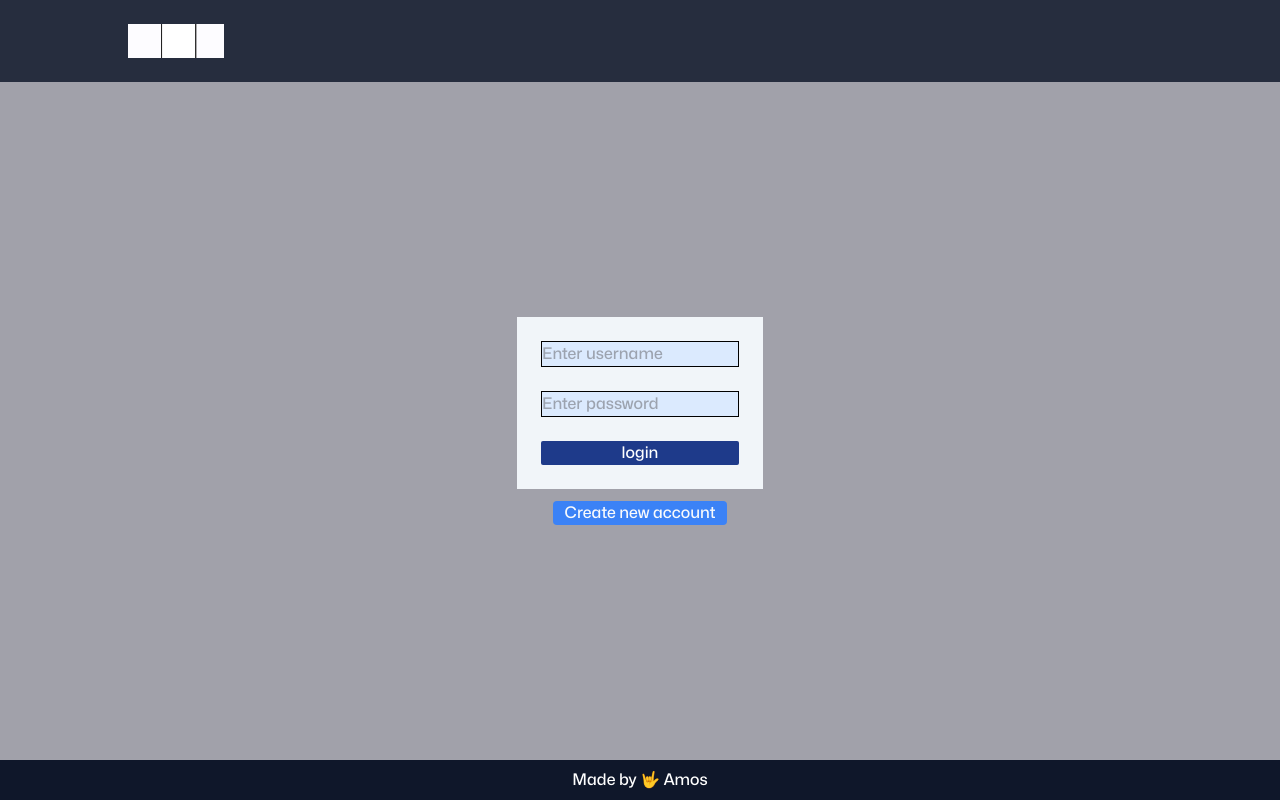
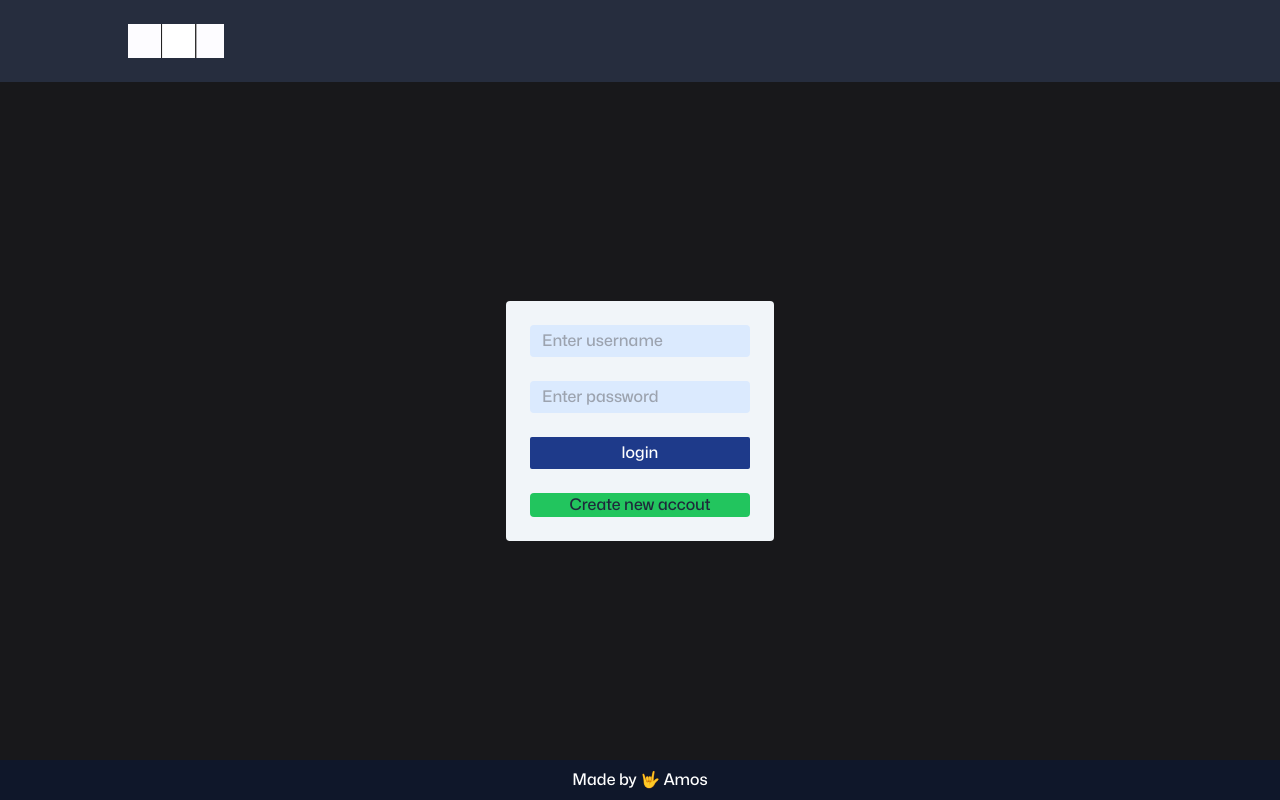
Before and after one commit to Amoz19/Habit_Tracker, a React (Vite) app in the folder frontend/: page /auth in a window 1280 px wide. Built offline with nearby package versions, Linux system fonts and the light colour scheme.

Commit message:
add:AuthUi

```diff
--- a/frontend/src/App.jsx
+++ b/frontend/src/App.jsx
@@ -4,7 +4,6 @@ import EnhancedCalendarList from "./components/CalendarList";
 import EnhancedCalendar from "./components/Calendar";
 import NotFound from "./components/NotFound";
 import Auth from "./components/auth/Auth";
-// import AuthForm from "./components/auth/AuthForm";
 
 function App() {
   return (
@@ -12,7 +11,6 @@ function App() {
       <Routes>
         <Route element={<Layout />}>
           <Route path="/auth" element={<Auth />} />
-          {/* <Route path="/authForm" element={<AuthForm />} /> */}
           <Route path="/home" element={<EnhancedCalendarList />} />
           <Route path="/:id" element={<EnhancedCalendar />} />
           <Route path="*" element={<NotFound />} />
--- a/frontend/src/components/auth/Login.jsx
+++ b/frontend/src/components/auth/Login.jsx
@@ -1,7 +1,6 @@
 import { useForm } from "react-hook-form";
 import { Navigate } from "react-router-dom";
 import { useAuthFunction } from "../../hook/useAuthForm.js";
-import Loading from "../Loading.jsx";
 
 const Login = ({ handleOpen }) => {
   const {
@@ -17,10 +16,6 @@ const Login = ({ handleOpen }) => {
     return <Navigate to="/home" />;
   }
 
-  if (isLoading) {
-    return <Loading />;
-  }
-
   const onHandleSubmit = (data, e) => {
     e.preventDefault();
 
@@ -28,16 +23,16 @@ const Login = ({ handleOpen }) => {
   };
 
   return (
-    <div className="bg-zinc-400 flex flex-col justify-center items-center flex-1">
+    <div className="bg-zinc-900 flex flex-col justify-center items-center flex-1">
       <form
         onSubmit={handleSubmit(onHandleSubmit)}
-        className="bg-slate-100 w-fit p-6"
+        className="bg-slate-100 w-fit p-6 rounded"
       >
         <div>
           <input
             type="text"
             {...register("username", { required: true })}
-            className="bg-blue-100 border border-black"
+            className="bg-blue-100 py-1 px-3 focus:outline outline-blue-100 rounded"
             placeholder="Enter username"
           />
           {errors.username && (
@@ -48,7 +43,7 @@ const Login = ({ handleOpen }) => {
           <input
             type="password"
             {...register("password", { required: true })}
-            className="bg-blue-100 border border-black w-fit"
+            className="bg-blue-100 py-1 px-3 focus:outline outline-blue-100 rounded"
             placeholder="Enter password"
           />
           {errors.password && (
@@ -58,19 +53,22 @@ const Login = ({ handleOpen }) => {
 
         <input
           type="submit"
-          className="bg-blue-900 text-white px-4 rounded-sm w-full"
+          className="bg-blue-900 text-white px-4 py-1 rounded-sm w-full mb-6 disabled:opacity-40"
           value="login"
+          disabled={isLoading}
         />
+        {isError && (
+          <p className="mb-3 text-center text-red-600">{error.message}</p>
+        )}
+        <button
+          className="bg-green-500 w-full rounded text-slate-800 "
+          onClick={handleOpen}
+        >
+          Create new accout
+        </button>
       </form>
-      {isError && <p>{error.message}</p>}
-      <button
-        className="bg-blue-500 text-slate-50 px-3 rounded mt-3"
-        onClick={handleOpen}
-      >
-        Create new account
-      </button>
     </div>
   );
 };
-// const EnhancedAuthForm = withApiFunctions(AuthForm);
+
 export default Login;
--- a/frontend/src/components/auth/Signup.jsx
+++ b/frontend/src/components/auth/Signup.jsx
@@ -12,14 +12,10 @@ const Signup = ({ handleClose }) => {
     formState: { errors },
   } = useForm();
 
-  const { isSuccess, isError, isLoading, mutate } = useAuthFunction();
+  const { isSuccess, isError, isLoading, error, mutate } = useAuthFunction();
 
   if (isSuccess) {
     return <Navigate to="/login" />;
-  }
-
-  if (isLoading) {
-    return <Loading />;
   }
 
   const onHandleSubmit = (data, e) => {
@@ -29,19 +25,19 @@ const Signup = ({ handleClose }) => {
   };
 
   return (
-    <div className="bg-red-100 flex flex-col justify-center items-center flex-1">
+    <div className="bg-zinc-900 flex flex-col justify-center items-center flex-1">
       <form
         onSubmit={handleSubmit(onHandleSubmit)}
-        className="bg-slate-100 w-fit p-6"
+        className="bg-slate-100 w-fit p-6 rounded"
       >
-        <div onClick={handleClose}>
-          <p>X</p>
+        <div onClick={handleClose} className=" flex justify-end mb-3">
+          <p className="w-fit bg-red-300 px-3 py-1 rounded text-white">X</p>
         </div>
         <div>
           <input
             type="text"
             {...register("username", { required: true })}
-            className="bg-blue-100 border border-black px-6"
+            className="bg-blue-100 py-1 px-3 focus:outline outline-blue-100 rounded"
             placeholder="Enter username"
           />
           {errors.username && (
@@ -52,7 +48,7 @@ const Signup = ({ handleClose }) => {
           <input
             type="password"
             {...register("password", { required: true })}
-            className="bg-blue-100 border border-black w-fit px-6"
+            className="bg-blue-100 py-1 px-3 focus:outline outline-blue-100 rounded"
             placeholder="Enter password"
           />
           {errors.password && (
@@ -62,11 +58,14 @@ const Signup = ({ handleClose }) => {
 
         <input
           type="submit"
-          className="bg-blue-900 text-white px-4 rounded-sm w-full"
+          className="bg-blue-900 text-white px-4 py-1 rounded-sm w-full disabled:opacity-40"
           value="signup"
+          disabled={isLoading}
         />
+        {isError && (
+          <p className="mt-3 text-center text-red-600">{error.message}</p>
+        )}
       </form>
-      {isError && <p>Username already taken</p>}
     </div>
   );
 };
--- a/frontend/src/hook/useAuthForm.js
+++ b/frontend/src/hook/useAuthForm.js
@@ -11,7 +11,7 @@ const authFunction = async (formData, query) => {
     );
     return data;
   } catch (err) {
-    throw new Error("Invalid Credential", err);
+    throw new Error(err.response.data);
     // console.log("THis is from hook", err);
   }
 };
```
Also changed, not shown: 1 other file (tests, documents, lock files or other folders).
